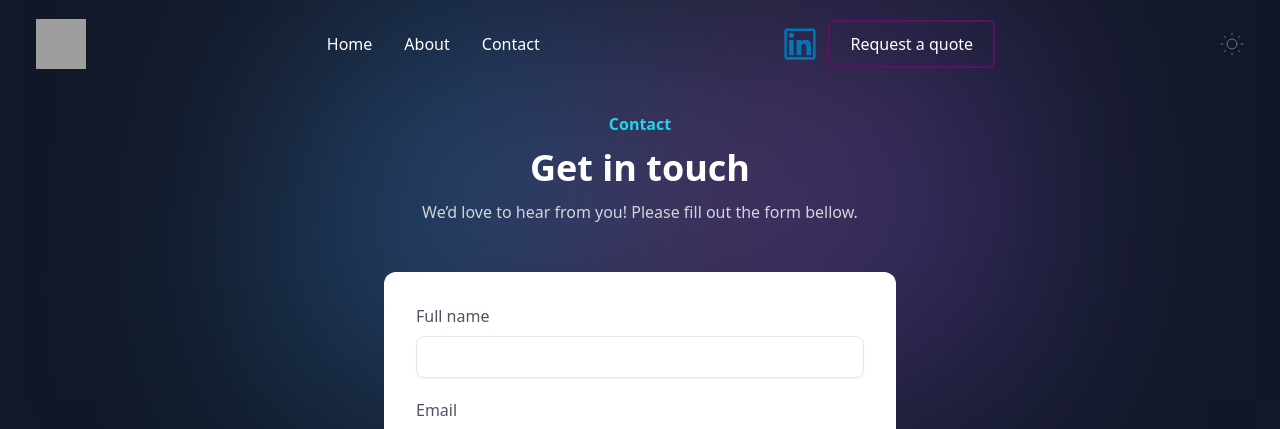
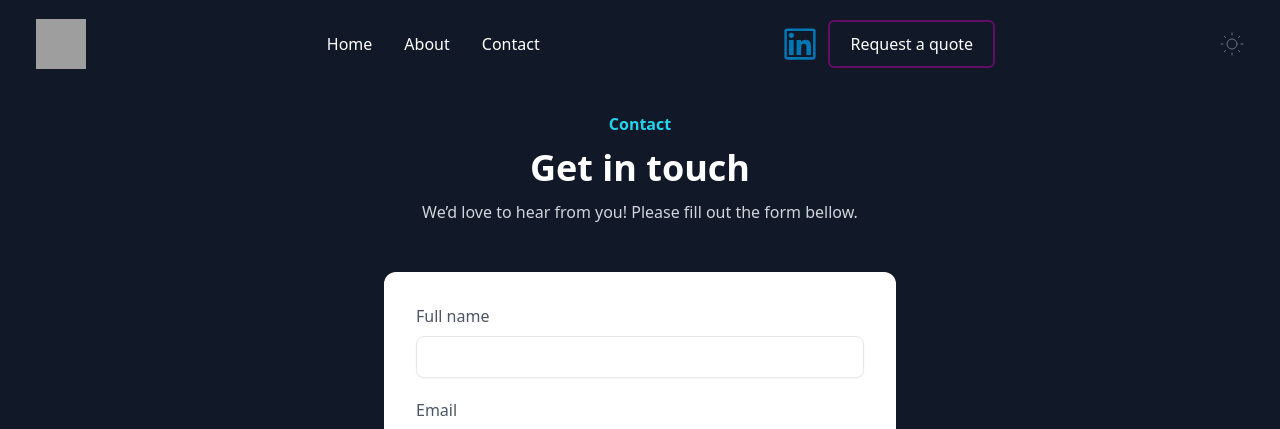
Before and after one commit to temiadebayo/Bryan-and-beckley_intl, a Next.js app: page /quote in a window 1280 px wide. Shown: the top 429 px of the page. Built offline with nearby package versions, Linux system fonts and the light colour scheme; grey boxes are pictures that could not be loaded.

Commit message:
Navbar fix

```diff
--- a/components/GenerateQuote.js
+++ b/components/GenerateQuote.js
@@ -6,8 +6,8 @@ import { CldUploadWidget } from 'next-cloudinary';
 
 const GenerateQuote = () => {
   return (
-    <main className="relative py-28 bg-gray-900">
-      <div className="relative z-10 max-w-screen-xl mx-auto text-gray-600 sm:px-4 md:px-8">
+    <main className=" py-28 bg-gray-900">
+      <div className=" z-10 max-w-screen-xl mx-auto text-gray-600 sm:px-4 md:px-8">
         <div className="max-w-lg space-y-3 px-4 sm:mx-auto sm:text-center sm:px-0">
           <h3 className="text-cyan-400 font-semibold">Contact</h3>
           <p className="text-white text-3xl font-semibold sm:text-4xl">
@@ -77,13 +77,13 @@ const GenerateQuote = () => {
           </form>
         </div>
       </div>
-      <div
-        className="absolute inset-0 blur-[118px] max-w-lg h-[800px] mx-auto sm:max-w-3xl sm:h-[400px]"
+      {/* <div
+        className=" inset-0 blur-[118px] max-w-lg h-[800px] mx-auto sm:max-w-3xl sm:h-[400px]"
         style={{
           background:
             'linear-gradient(106.89deg, rgba(192, 132, 252, 0.11) 15.73%, rgba(14, 165, 233, 0.41) 15.74%, rgba(232, 121, 249, 0.26) 56.49%, rgba(79, 70, 229, 0.4) 115.91%)',
         }}
-      ></div>
+      ></div> */}
     </main>
   );
 };
```
